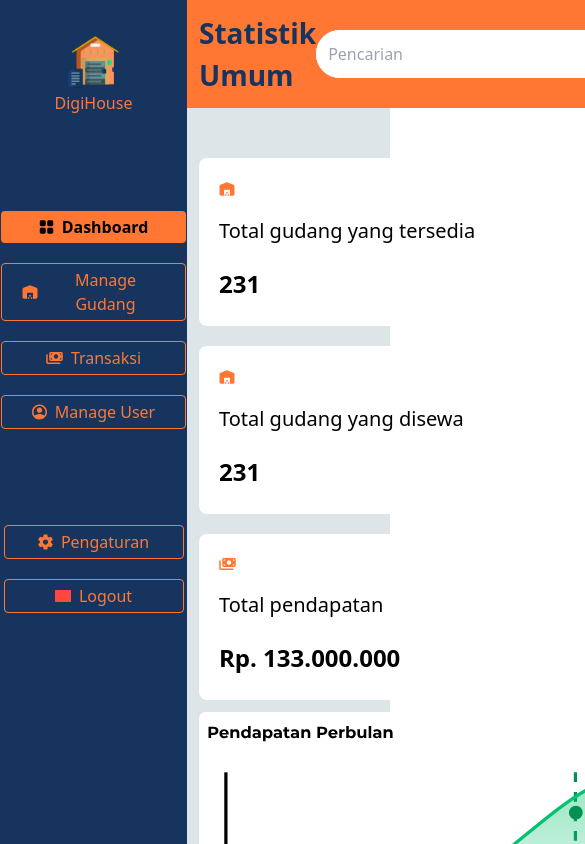
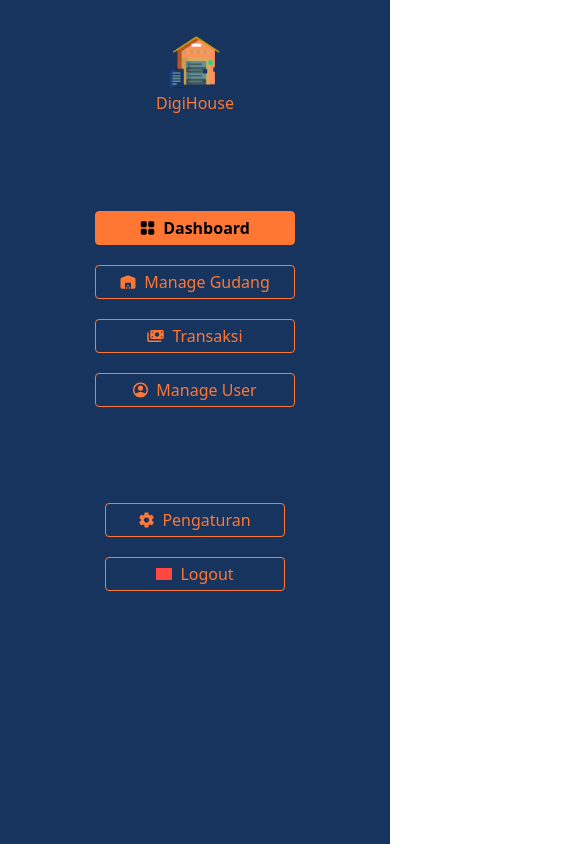
Before and after one commit to Capstone-Tim-12/warehouse-managament-system-fe, a React (Vite) app: page /admin/dashboard in a window 390 px wide. Shown: the top 844 px of the page, 585 px wide, since content can reach past the window. Built offline with nearby package versions, Linux system fonts and the light colour scheme; grey boxes are pictures that could not be loaded.

Commit message:
making mobile responsive

```diff
--- a/src/components/global-component/SidedarAdmin.jsx
+++ b/src/components/global-component/SidedarAdmin.jsx
@@ -1,4 +1,4 @@
-import { Link } from "react-router-dom";
+import { Link, useLocation } from "react-router-dom";
 import logo from "../../assets/logo.svg";
 import dashboardIcon from "../../assets/dashboard-sidebar-icon.svg";
 import manageGudangIcon from "../../assets/manage-gudang-icon.svg";
@@ -7,15 +7,23 @@ import transaksiIcon from "../../assets/transaksi-icon.svg";
 import pengaturanIcon from "../../assets/pengaturan-icon.svg";
 
 const SidedarAdmin = () => {
+  const location = useLocation();
+
+  const isLinkActive = (pathname) => {
+    return location.pathname === pathname
+      ? "bg-crusta-500 text-black font-bold"
+      : "";
+  };
+
   return (
-    <div className="bg-cloud-burst-500 ">
+    <div className="bg-cloud-burst-500    pb-10 md:pb-0 md:grid">
       <div
         id="sidebar-wrapper"
-        className=" border border-cloud-burst-500 h-screen  text-crusta-500"
+        className="border border-cloud-burst-500 h-screen text-crusta-500"
       >
         <div
           id="sidebar-header"
-          className="flex flex-col items-center justify-center mt-[30px] "
+          className="flex flex-col items-center justify-center mt-[30px]"
         >
           <img src={logo} alt="logo" />
           <p className="text-crusta-500">DigiHouse</p>
@@ -24,25 +32,45 @@ const SidedarAdmin = () => {
         <div className="flex flex-col items-center justify-center mt-24">
           <ul className="flex flex-col items-center justify-center gap-[20px] text-center">
             <li>
-              <Link className="bg-crusta-500 text-black font-bold py-1 px-5 rounded w-[185px] flex items-center justify-center gap-2">
+              <Link
+                to="/admin/dashboard"
+                className={` py-1 px-5 rounded w-[200px] flex items-center justify-center gap-2 border border-crusta-500 ${isLinkActive(
+                  "/admin/dashboard"
+                )}`}
+              >
                 <img src={dashboardIcon} alt="dashboard icon" />
                 Dashboard
               </Link>
             </li>
             <li>
-              <Link className="border border-crusta-500 py-1 px-5 rounded w-[185px]  flex items-center justify-center gap-2">
+              <Link
+                to="/admin/manage-gudang"
+                className={`py-1 px-5 rounded w-[200px] flex items-center justify-center gap-2 border border-crusta-500 ${isLinkActive(
+                  "/admin/manage-gudang"
+                )}`}
+              >
                 <img src={manageGudangIcon} alt="manage gudang icon" />
                 Manage Gudang
               </Link>
             </li>
             <li>
-              <Link className="border border-crusta-500 py-1 px-5 rounded w-[185px]  flex items-center justify-center gap-2">
+              <Link
+                to="/admin/transaksi"
+                className={`py-1 px-5 rounded w-[200px] flex items-center justify-center gap-2 border border-crusta-500 ${isLinkActive(
+                  "/admin/transaksi"
+                )}`}
+              >
                 <img src={transaksiIcon} alt="transaksi icon" />
                 Transaksi
               </Link>
             </li>
             <li>
-              <Link className="border border-crusta-500 py-1 px-5 rounded w-[185px]  flex items-center justify-center gap-2">
+              <Link
+                to="/admin/manage-user"
+                className={`py-1 px-5 rounded w-[200px] flex items-center justify-center gap-2 border border-crusta-500 ${isLinkActive(
+                  "/admin/manage-user"
+                )}`}
+              >
                 <img src={managerUserIcon} alt="manage icon" />
                 Manage User
               </Link>
@@ -53,13 +81,23 @@ const SidedarAdmin = () => {
         <div className="flex flex-col items-center justify-center mt-24">
           <ul className="flex flex-col items-center justify-center gap-[20px] text-center">
             <li>
-              <Link className="border border-crusta-500 py-1 px-5 rounded w-[180px] flex items-center justify-center gap-2">
+              <Link
+                to="/admin/pengaturan"
+                className={`py-1 px-5 rounded w-[180px] flex items-center justify-center gap-2 border border-crusta-500 ${isLinkActive(
+                  "/admin/pengaturan"
+                )}`}
+              >
                 <img src={pengaturanIcon} alt="pengaturan icon" />
                 Pengaturan
               </Link>
             </li>
             <li>
-              <Link className="border border-crusta-500 py-1 px-5 rounded w-[180px] flex items-center justify-center gap-2">
+              <Link
+                to="/admin/logout"
+                className={`py-1 px-5 rounded w-[180px] flex items-center justify-center gap-2 border border-crusta-500 ${isLinkActive(
+                  "/admin/logout"
+                )}`}
+              >
                 <img
                   src="https://cdn-icons-png.flaticon.com/512/152/152534.png"
                   alt="logout icon"
@@ -78,4 +116,5 @@ const SidedarAdmin = () => {
     </div>
   );
 };
+
 export default SidedarAdmin;
--- a/src/pages/admin/dashboard/index.jsx
+++ b/src/pages/admin/dashboard/index.jsx
@@ -8,10 +8,10 @@ import SidedarAdmin from "../../../components/global-component/SidedarAdmin";
 const Dashboard = () => {
   return (
     <div className="bg-[#DDE5E9]">
-      <div className="grid " style={{ gridTemplateColumns: "1fr 3fr" }}>
+      <div className=" grid grid-cols-1 md:grid-cols-[1fr_3fr]">
         <SidedarAdmin />
         <div>
-          <TopBar />
+          <TopBar title={"Statistik Umum"} />
           <CardTotal />
           <div className="p-3  grid grid-cols-1 gap-3 md:m-3 md:grid-cols-2">
             <StatisticCarts />
```
